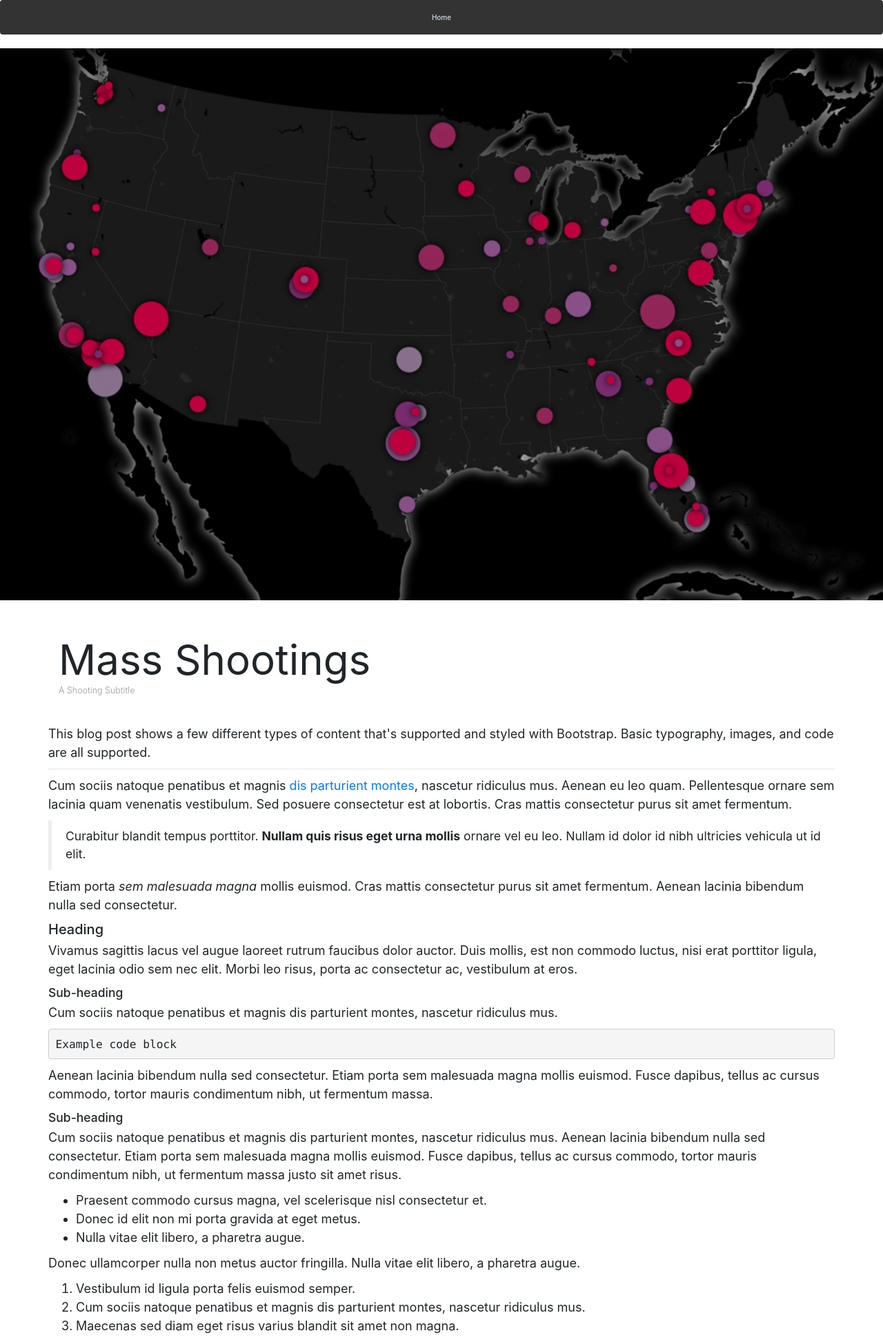
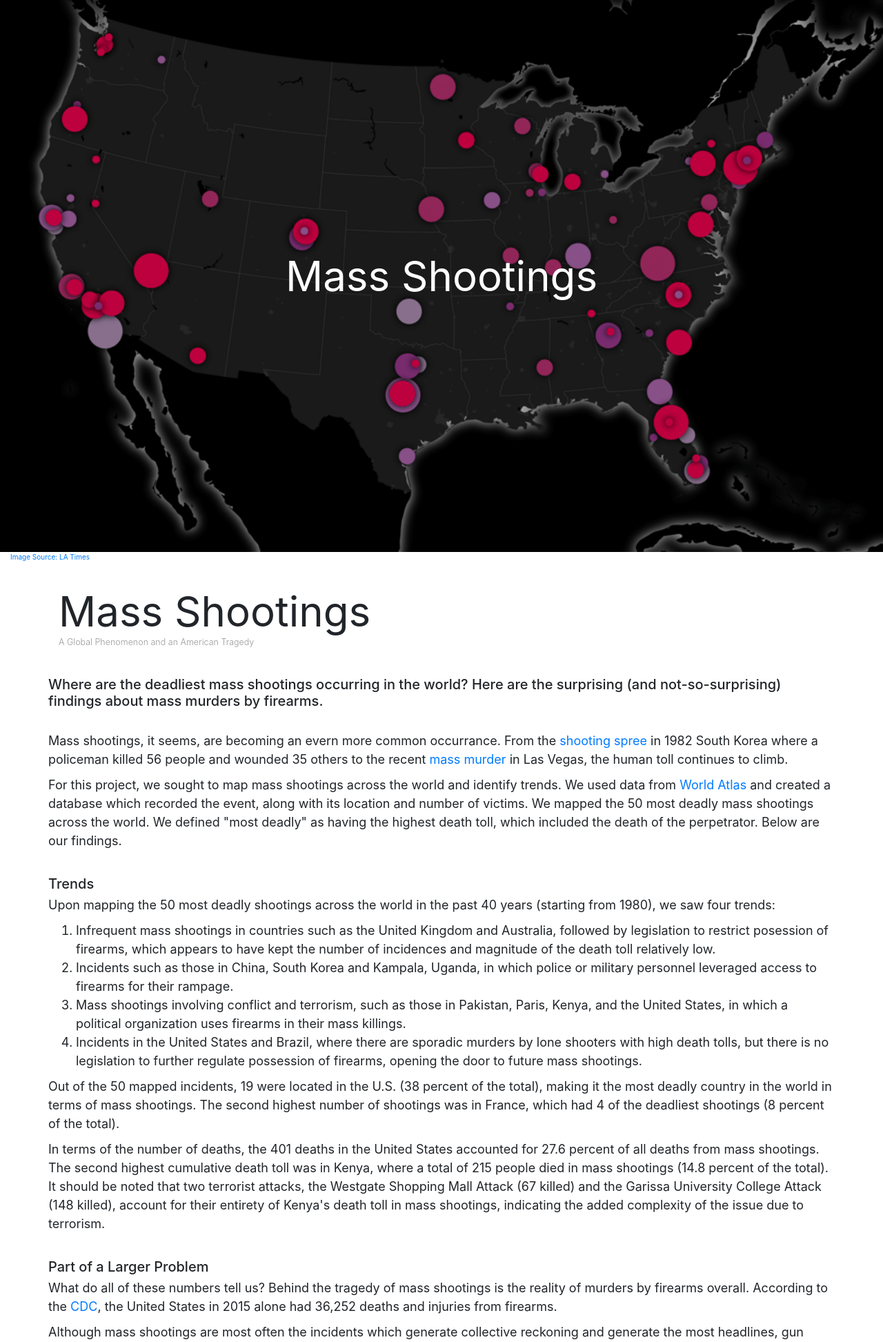
Before and after one commit to shanasia/cs50_Final, a Flask app: page / in a window 1280 px wide. Shown: the top 1945 px of the page at 69% size. Run offline with Flask 2, Linux system fonts and the light colour scheme; some libraries are stand-ins or nearby versions.

Commit message:
with full text 12.6.2017

```diff
--- a/templates/index.html
+++ b/templates/index.html
@@ -45,33 +45,41 @@
 
   <body>
 
-    <div class="navbar">
-      <div class="container">
-        <nav class="nav">
-              <a class="nav-item" href="#">Home</a>
+    <!--<div class="navbar">-->
+    <!--  <div class="container">-->
+    <!--    <nav class="nav">-->
+    <!--          <a class="nav-item" href="#">Home</a>-->
           <!--<a class="nav-item" href="#">New features</a>-->
           <!--<a class="nav-item" href="#">Press</a>-->
           <!--<a class="nav-item" href="#">New hires</a>-->
     <!--      <a class="nav-item" href="#">About</a>-->
-        </nav>
-      </div>
-    </div>
+    <!--    </nav>-->
+    <!--  </div>-->
+    <!--</div>-->
 
     <!--<div class="background">-->
     <!--  <div class=maptext-container>-->
-    <!--    <div class="backgroundmap-text">-->
-    <!--      Mass Shootings-->
-    <!--    </div>-->
+        <div class="backgroundmap-text">
+          Mass Shootings
+        </div>
     <!--  </div>-->
-    <!--</div>--> <!-- Container for background image -->
+    <!--</div>-->
+    <!-- Container for background image -->
 
     <div class="parallax"></div>
 
+      <div class="col-md-10" style="padding-left: 0; padding-right: 0">
     <div class="container">
 
+      <a href="http://www.latimes.com/nation/la-na-orlando-shooting-crosses-20160618-snap-story.html" target="_blank">Image Source: LA Times</a>
+    </div><!-- /.row -->
+
+    </div><!-- /.container -->
+
+    <div class="container">
       <div class="header">
         <h1 class="title">Mass Shootings</h1>
-        <p class="lead description">A Shooting Subtitle</p>
+        <p class="lead description">A Global Phenomenon and an American Tragedy</p>
       </div>
 
       <div class="row">
@@ -82,33 +90,29 @@
             <!--<h2 class="blog-post-title">Sample blog post</h2>-->
             <!--<p class="blog-post-meta">January 1, 2014 by <a href="#">Mark</a></p>-->
 
-            <p>This blog post shows a few different types of content that's supported and styled with Bootstrap. Basic typography, images, and code are all supported.</p>
-            <hr>
-            <p>Cum sociis natoque penatibus et magnis <a href="#">dis parturient montes</a>, nascetur ridiculus mus. Aenean eu leo quam. Pellentesque ornare sem lacinia quam venenatis vestibulum. Sed posuere consectetur est at lobortis. Cras mattis consectetur purus sit amet fermentum.</p>
-            <blockquote>
-              <p>Curabitur blandit tempus porttitor. <strong>Nullam quis risus eget urna mollis</strong> ornare vel eu leo. Nullam id dolor id nibh ultricies vehicula ut id elit.</p>
-            </blockquote>
-            <p>Etiam porta <em>sem malesuada magna</em> mollis euismod. Cras mattis consectetur purus sit amet fermentum. Aenean lacinia bibendum nulla sed consectetur.</p>
-            <h2>Heading</h2>
-            <p>Vivamus sagittis lacus vel augue laoreet rutrum faucibus dolor auctor. Duis mollis, est non commodo luctus, nisi erat porttitor ligula, eget lacinia odio sem nec elit. Morbi leo risus, porta ac consectetur ac, vestibulum at eros.</p>
-            <h3>Sub-heading</h3>
-            <p>Cum sociis natoque penatibus et magnis dis parturient montes, nascetur ridiculus mus.</p>
-            <pre><code>Example code block</code></pre>
-            <p>Aenean lacinia bibendum nulla sed consectetur. Etiam porta sem malesuada magna mollis euismod. Fusce dapibus, tellus ac cursus commodo, tortor mauris condimentum nibh, ut fermentum massa.</p>
-            <h3>Sub-heading</h3>
-            <p>Cum sociis natoque penatibus et magnis dis parturient montes, nascetur ridiculus mus. Aenean lacinia bibendum nulla sed consectetur. Etiam porta sem malesuada magna mollis euismod. Fusce dapibus, tellus ac cursus commodo, tortor mauris condimentum nibh, ut fermentum massa justo sit amet risus.</p>
-            <ul>
-              <li>Praesent commodo cursus magna, vel scelerisque nisl consectetur et.</li>
-              <li>Donec id elit non mi porta gravida at eget metus.</li>
-              <li>Nulla vitae elit libero, a pharetra augue.</li>
-            </ul>
-            <p>Donec ullamcorper nulla non metus auctor fringilla. Nulla vitae elit libero, a pharetra augue.</p>
+            <h2>Where are the deadliest mass shootings occurring in the world? Here are the surprising (and not-so-surprising) findings about mass murders by firearms.</h2>
+            <!--<hr>-->
+            <br>
+
+            <p>Mass shootings, it seems, are becoming an evern more common occurrance. From the <a href="https://en.wikipedia.org/wiki/Woo_Bum-kon" target="_blank">shooting spree</a> in 1982 South Korea where a policeman killed 56 people and wounded 35 others to the recent <a href="https://en.wikipedia.org/wiki/2017_Las_Vegas_shooting" target="_blank">mass murder</a> in Las Vegas, the human toll continues to climb.</p>
+            <p>For this project, we sought to map mass shootings across the world and identify trends. We used data from <a href="http://www.worldatlas.com/articles/the-deadliest-mass-shootings-in-history.html" target="_blank">World Atlas</a> and created a database which recorded the event, along with its location and number of victims. We mapped the 50 most deadly mass shootings across the world. We defined "most deadly" as having the highest death toll, which included the death of the perpetrator. Below are our findings.</p>
+            <br>
+            <h2>Trends</h2>
+            <p>Upon mapping the 50 most deadly shootings across the world in the past 40 years (starting from 1980), we saw four trends:</p>
             <ol>
-              <li>Vestibulum id ligula porta felis euismod semper.</li>
-              <li>Cum sociis natoque penatibus et magnis dis parturient montes, nascetur ridiculus mus.</li>
-              <li>Maecenas sed diam eget risus varius blandit sit amet non magna.</li>
+              <li>Infrequent mass shootings in countries such as the United Kingdom and Australia, followed by legislation to restrict posession of firearms, which appears to have kept the number of incidences and magnitude of the death toll relatively low.</li>
+              <li>Incidents such as those in China, South Korea and Kampala, Uganda, in which police or military personnel leveraged access to firearms for their rampage.</li>
+              <li>Mass shootings involving conflict and terrorism, such as those in Pakistan, Paris, Kenya, and the United States, in which a political organization uses firearms in their mass killings.</li>
+              <li>Incidents in the United States and Brazil, where there are sporadic murders by lone shooters with high death tolls, but there is no legislation to further regulate possession of firearms, opening the door to future mass shootings.</li>
             </ol>
-            <p>Cras mattis consectetur purus sit amet fermentum. Sed posuere consectetur est at lobortis.</p>
+            <p>Out of the 50 mapped incidents, 19 were located in the U.S. (38 percent of the total), making it the most deadly country in the world in terms of mass shootings. The second highest number of shootings was in France, which had 4 of the deadliest shootings (8 percent of the total).</p>
+            <p>In terms of the number of deaths, the 401 deaths in the United States accounted for 27.6 percent of all deaths from mass shootings. The second highest cumulative death toll was in Kenya, where a total of 215 people died in mass shootings (14.8 percent of the total). It should be noted that two terrorist attacks, the Westgate Shopping Mall Attack (67 killed) and the Garissa University College Attack (148 killed), account for their entirety of Kenya's death toll in mass shootings, indicating the added complexity of the issue due to terrorism.</p>
+            <br>
+
+            <h2>Part of a Larger Problem</h2>
+            <p>What do all of these numbers tell us? Behind the tragedy of mass shootings is the reality of murders by firearms overall. According to the <a href="https://www.cdc.gov/nchs/data/nvsr/nvsr66/nvsr66_06.pdf" target="_blank">CDC</a>, the United States in 2015 alone had 36,252 deaths and injuries from firearms. </p>
+            <p>Although mass shootings are most often the incidents which generate collective reckoning and generate the most headlines, gun violence in its many forms&#8212;suicdes, domestic violence, and factional violence, among others&#8212;continues to rage on. These are issues which cannot solved by gun control alone. It requires a wide range of policies which will have to address domestic as well as geopolitical issues. In countries like the United States, where gun violence is <a href="https://www.theatlantic.com/national/archive/2011/01/the-geography-of-gun-deaths/69354/" target="_blank">predicted by inequality</a>, policies should seek to bring mental health, youth programs, and other resources to communities facing violence. Of course, the ubiquity of guns in countries such as the United States and Brazil must be addressed as well, as they contribute to higher death tolls relative to other weapons.</p>
+            <p>For future analyses, we would like to categorize the shootings by incident types to account for terrorist incidents and also include injuries in addition to fatalities in our analyses. Finally, we hope to create a map accounting for shootings other than mass shootings to provide a more accurate picture of the toll of gun violence across the world.</p>
           </div><!-- End of Description -->
 
           <!-- <div class="parallax"></div> -->
@@ -186,6 +190,9 @@
       </p>
     </footer>
 
+
+
+
     <!-- Bootstrap core JavaScript
     ================================================== -->
     <!-- Placed at the end of the document so the pages load faster -->
```
